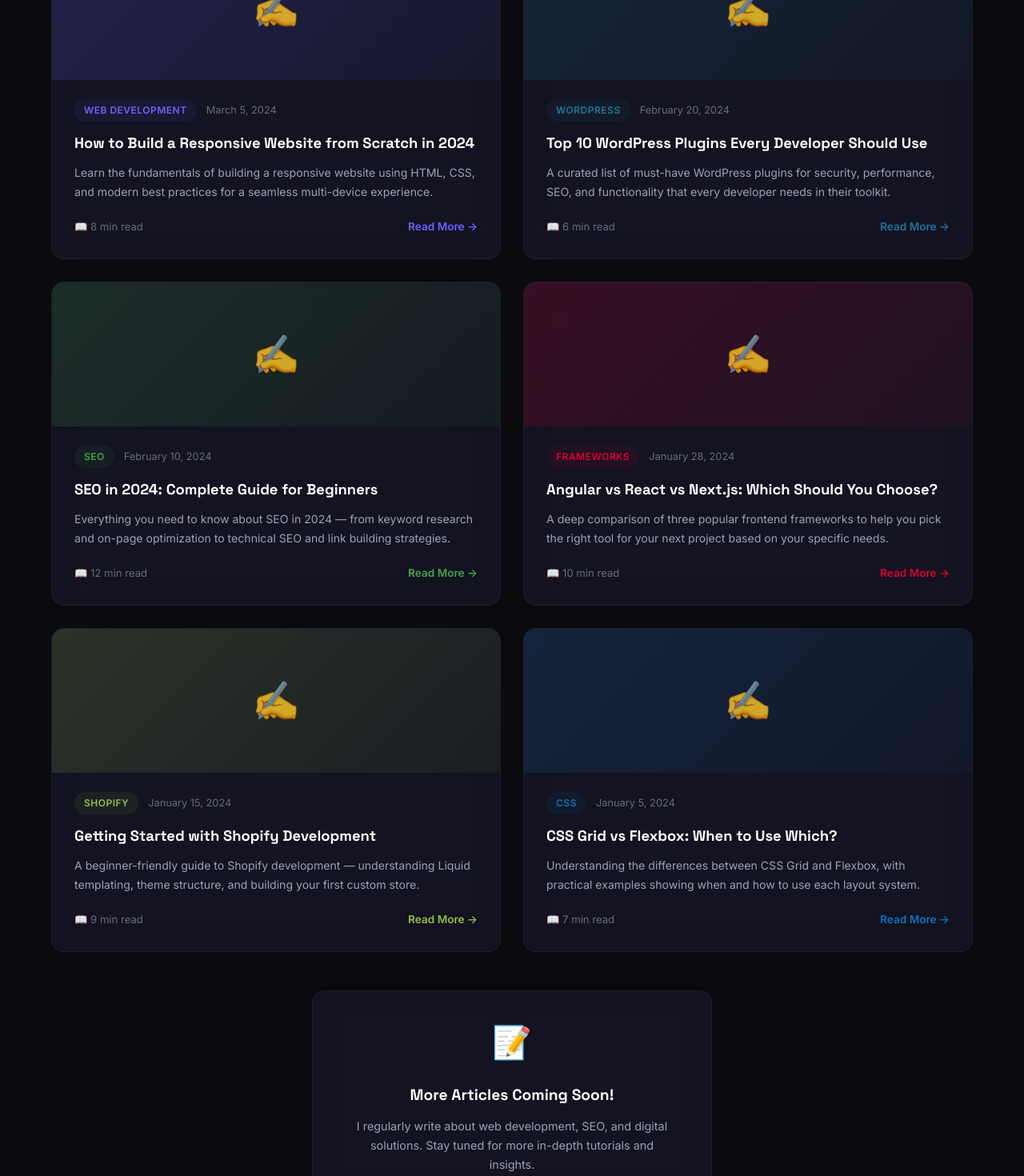
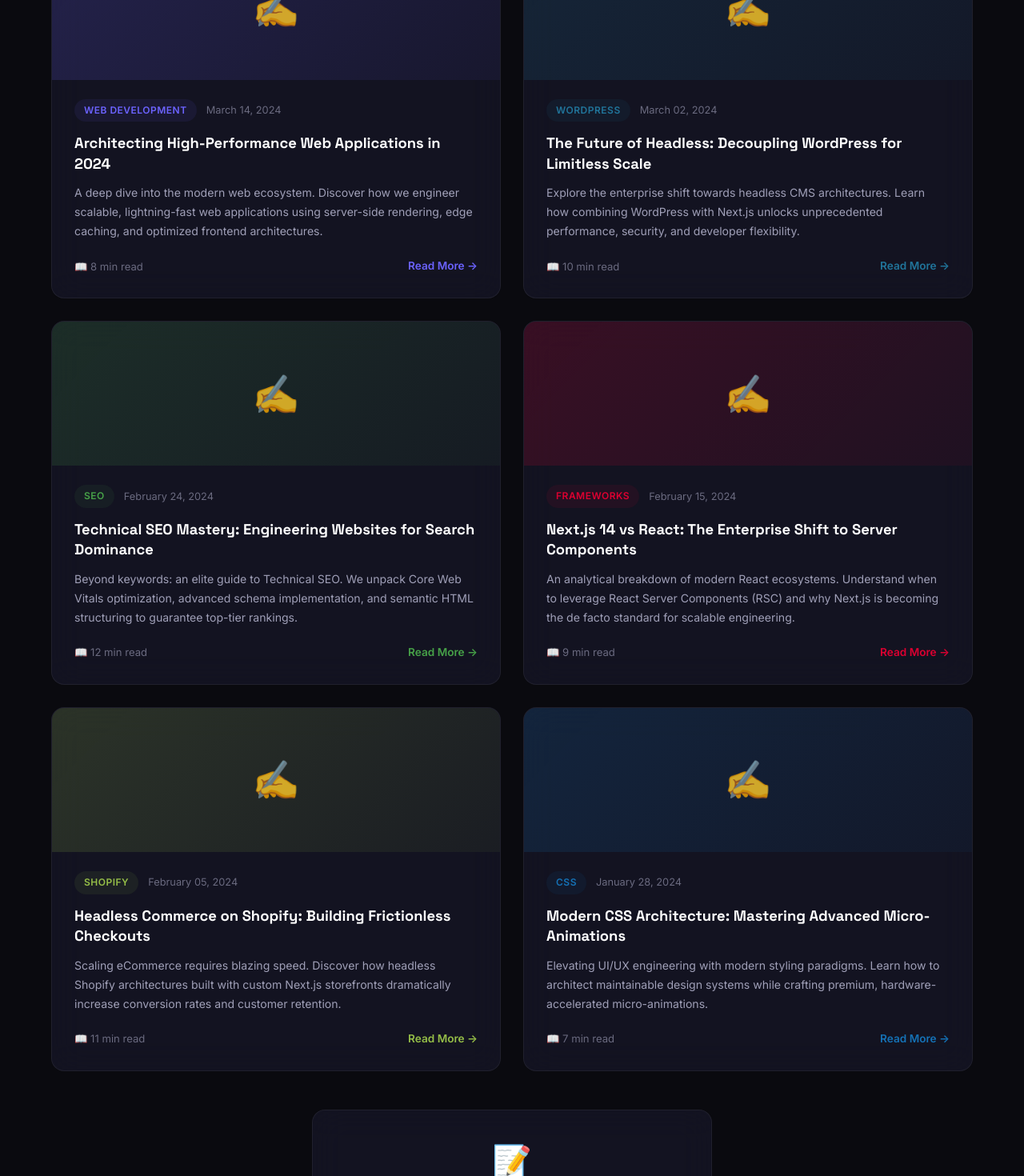
Before and after one commit to muhammadayan09/Ayan-Portfolio, a Next.js app: page /blog in a window 1280 px wide. Shown: the part 580-2050 px from the top of the page at 80% size. Built offline with nearby package versions, Linux system fonts and the light colour scheme.

Commit message:
Content: Upgrade Blog Posts for each category

```diff
--- a/app/blog/page.js
+++ b/app/blog/page.js
@@ -5,55 +5,55 @@ import Link from 'next/link';
 const blogPosts = [
   {
     id: 1,
-    title: 'How to Build a Responsive Website from Scratch in 2024',
-    excerpt: 'Learn the fundamentals of building a responsive website using HTML, CSS, and modern best practices for a seamless multi-device experience.',
+    title: 'Architecting High-Performance Web Applications in 2024',
+    excerpt: 'A deep dive into the modern web ecosystem. Discover how we engineer scalable, lightning-fast web applications using server-side rendering, edge caching, and optimized frontend architectures.',
     category: 'Web Development',
-    date: 'March 5, 2024',
+    date: 'March 14, 2024',
     readTime: '8 min read',
     color: '#6C63FF',
   },
   {
     id: 2,
-    title: 'Top 10 WordPress Plugins Every Developer Should Use',
-    excerpt: 'A curated list of must-have WordPress plugins for security, performance, SEO, and functionality that every developer needs in their toolkit.',
+    title: 'The Future of Headless: Decoupling WordPress for Limitless Scale',
+    excerpt: 'Explore the enterprise shift towards headless CMS architectures. Learn how combining WordPress with Next.js unlocks unprecedented performance, security, and developer flexibility.',
     category: 'WordPress',
-    date: 'February 20, 2024',
-    readTime: '6 min read',
+    date: 'March 02, 2024',
+    readTime: '10 min read',
     color: '#21759B',
   },
   {
     id: 3,
-    title: 'SEO in 2024: Complete Guide for Beginners',
-    excerpt: 'Everything you need to know about SEO in 2024 — from keyword research and on-page optimization to technical SEO and link building strategies.',
+    title: 'Technical SEO Mastery: Engineering Websites for Search Dominance',
+    excerpt: 'Beyond keywords: an elite guide to Technical SEO. We unpack Core Web Vitals optimization, advanced schema implementation, and semantic HTML structuring to guarantee top-tier rankings.',
     category: 'SEO',
-    date: 'February 10, 2024',
+    date: 'February 24, 2024',
     readTime: '12 min read',
     color: '#47A248',
   },
   {
     id: 4,
-    title: 'Angular vs React vs Next.js: Which Should You Choose?',
-    excerpt: 'A deep comparison of three popular frontend frameworks to help you pick the right tool for your next project based on your specific needs.',
+    title: 'Next.js 14 vs React: The Enterprise Shift to Server Components',
+    excerpt: 'An analytical breakdown of modern React ecosystems. Understand when to leverage React Server Components (RSC) and why Next.js is becoming the de facto standard for scalable engineering.',
     category: 'Frameworks',
-    date: 'January 28, 2024',
-    readTime: '10 min read',
+    date: 'February 15, 2024',
+    readTime: '9 min read',
     color: '#DD0031',
   },
   {
     id: 5,
-    title: 'Getting Started with Shopify Development',
-    excerpt: 'A beginner-friendly guide to Shopify development — understanding Liquid templating, theme structure, and building your first custom store.',
+    title: 'Headless Commerce on Shopify: Building Frictionless Checkouts',
+    excerpt: 'Scaling eCommerce requires blazing speed. Discover how headless Shopify architectures built with custom Next.js storefronts dramatically increase conversion rates and customer retention.',
     category: 'Shopify',
-    date: 'January 15, 2024',
-    readTime: '9 min read',
+    date: 'February 05, 2024',
+    readTime: '11 min read',
     color: '#96BF48',
   },
   {
     id: 6,
-    title: 'CSS Grid vs Flexbox: When to Use Which?',
-    excerpt: 'Understanding the differences between CSS Grid and Flexbox, with practical examples showing when and how to use each layout system.',
+    title: 'Modern CSS Architecture: Mastering Advanced Micro-Animations',
+    excerpt: 'Elevating UI/UX engineering with modern styling paradigms. Learn how to architect maintainable design systems while crafting premium, hardware-accelerated micro-animations.',
     category: 'CSS',
-    date: 'January 5, 2024',
+    date: 'January 28, 2024',
     readTime: '7 min read',
     color: '#1572B6',
   },
```
